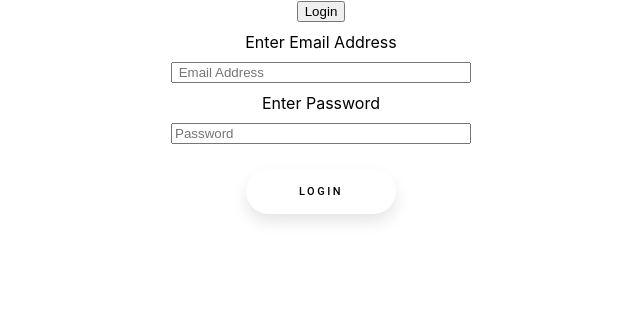
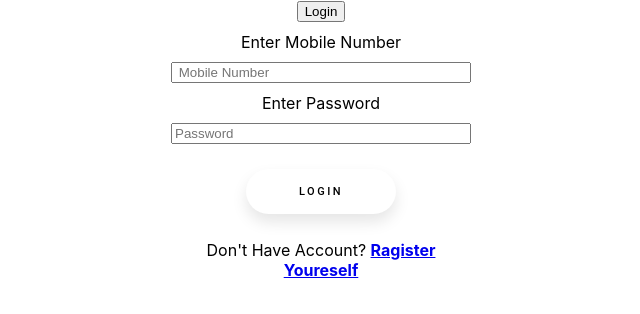
Before and after one commit to thebinsohail/voting-system, a React (Create React App) app: page /login in a window 1280 px wide. Shown: the top 314 px of the page, without its empty margins (319-959 px from the left). Built offline with nearby package versions, Linux system fonts and the light colour scheme; no server answers.

Commit message:
(login with number)

```diff
--- a/src/Components/Login.js
+++ b/src/Components/Login.js
@@ -1,15 +1,15 @@
 import React, { useState, useEffect } from "react";
 import { firebase } from "../firebase";
-import { useHistory } from "react-router-dom";
+import { useHistory, Link } from "react-router-dom";
 import "./Style/Login.css";
 
 function Login() {
-  const [email, setEmail] = useState("");
+  const [number, setNumber] = useState("");
   const [password, setPassword] = useState("");
   const [error, setError] = useState("");
 
   const history = useHistory();
-  const isInvalid = password === "" || email === "";
+  const isInvalid = password === "" || number === "";
 
   useEffect(() => {
     document.title = "Login";
@@ -17,7 +17,7 @@ function Login() {
 
   const handleLogin = async (event) => {
     event.preventDefault();
-
+    const email = number + "@gmail.com";
     if (!isInvalid) {
       try {
         await firebase.auth().signInWithEmailAndPassword(email, password);
@@ -33,12 +33,12 @@ function Login() {
 
   return (
     <form onSubmit={handleLogin}>
-      <label>Enter Email Address</label>
+      <label>Enter Mobile Number</label>
       <input
-        type="email"
-        value={email}
-        placeholder=" Email Address"
-        onChange={(e) => setEmail(e.target.value)}
+        type="text"
+        value={number}
+        placeholder=" Mobile Number"
+        onChange={(e) => setNumber(e.target.value)}
       />
       <label>Enter Password</label>
       <input
@@ -49,6 +49,12 @@ function Login() {
       />
       <label style={{ color: "red", fontSize: "x-large" }}>{error}</label>
       <button className="button2">Login</button>
+      <p>
+        Don't Have Account?{" "}
+        <Link to="/ragister">
+          <b>Ragister Youreself</b>
+        </Link>
+      </p>
     </form>
   );
 }
--- a/src/Components/Ragister.js
+++ b/src/Components/Ragister.js
@@ -1,7 +1,7 @@
 import React, { useState, useEffect } from "react";
 import "./Style/Ragister.css";
 import { firebase } from "../firebase";
-import { useHistory } from "react-router-dom";
+import { useHistory, Link } from "react-router-dom";
 import doesAadharExist from "../Services/doesAadharExist";
 
 function Ragister() {
@@ -10,7 +10,7 @@ function Ragister() {
   const [dob, setDob] = useState("");
   const [gender, setGender] = useState("");
   const [aadhar, setAadhar] = useState("");
-  const [email, setEmail] = useState("");
+  const [number, setNumber] = useState("");
   const [password, setPassword] = useState("");
   const [error, setError] = useState("");
 
@@ -21,7 +21,7 @@ function Ragister() {
     dob === "" ||
     gender === "" ||
     aadhar === "" ||
-    email === "" ||
+    number === "" ||
     password === "";
 
   useEffect(() => {
@@ -30,6 +30,7 @@ function Ragister() {
 
   const handleSubmit = async (e) => {
     e.preventDefault();
+    const email = number + "@gmail.com";
     setError("");
     if (!isInvalid) {
       const aadharExists = await doesAadharExist(aadhar);
@@ -51,16 +52,17 @@ function Ragister() {
               dob,
               gender,
               aadhar,
-              email,
+              number,
               password,
               uid: createdUserResult.user.uid,
+              email: email,
             })
             .then(() => {
               alert("Ragistered Successfully👍");
               history.push("/voting");
             });
         } catch (error) {
-          setError("error", { error });
+          setError("error", error);
         }
       } else {
         setError("User Exist");
@@ -107,12 +109,12 @@ function Ragister() {
         value={aadhar}
         onChange={(e) => setAadhar(e.target.value)}
       />
-      <label>Enter Email</label>
+      <label>Enter Number</label>
       <input
-        type="email"
-        placeholder="Email Address"
-        value={email}
-        onChange={(e) => setEmail(e.target.value)}
+        type="text"
+        placeholder="Enter Mobile Number"
+        value={number}
+        onChange={(e) => setNumber(e.target.value)}
       />
 
       <label>Enter Password</label>
@@ -126,6 +128,12 @@ function Ragister() {
       <button className="button2" type="submit">
         Submit
       </button>
+      <p>
+        Already have a account?{" "}
+        <Link to="/login">
+          <b>Login</b>
+        </Link>
+      </p>
     </form>
   );
 }
--- a/src/Components/Voting.js
+++ b/src/Components/Voting.js
@@ -5,7 +5,6 @@ import "./Style/Voting.css";
 function Voting() {
   const [data, setData] = useState([]);
   const [error, setError] = useState("");
-  // const [target, setTarget] = useState();
 
   useEffect(() => {
     document.title = "Voting";
```
